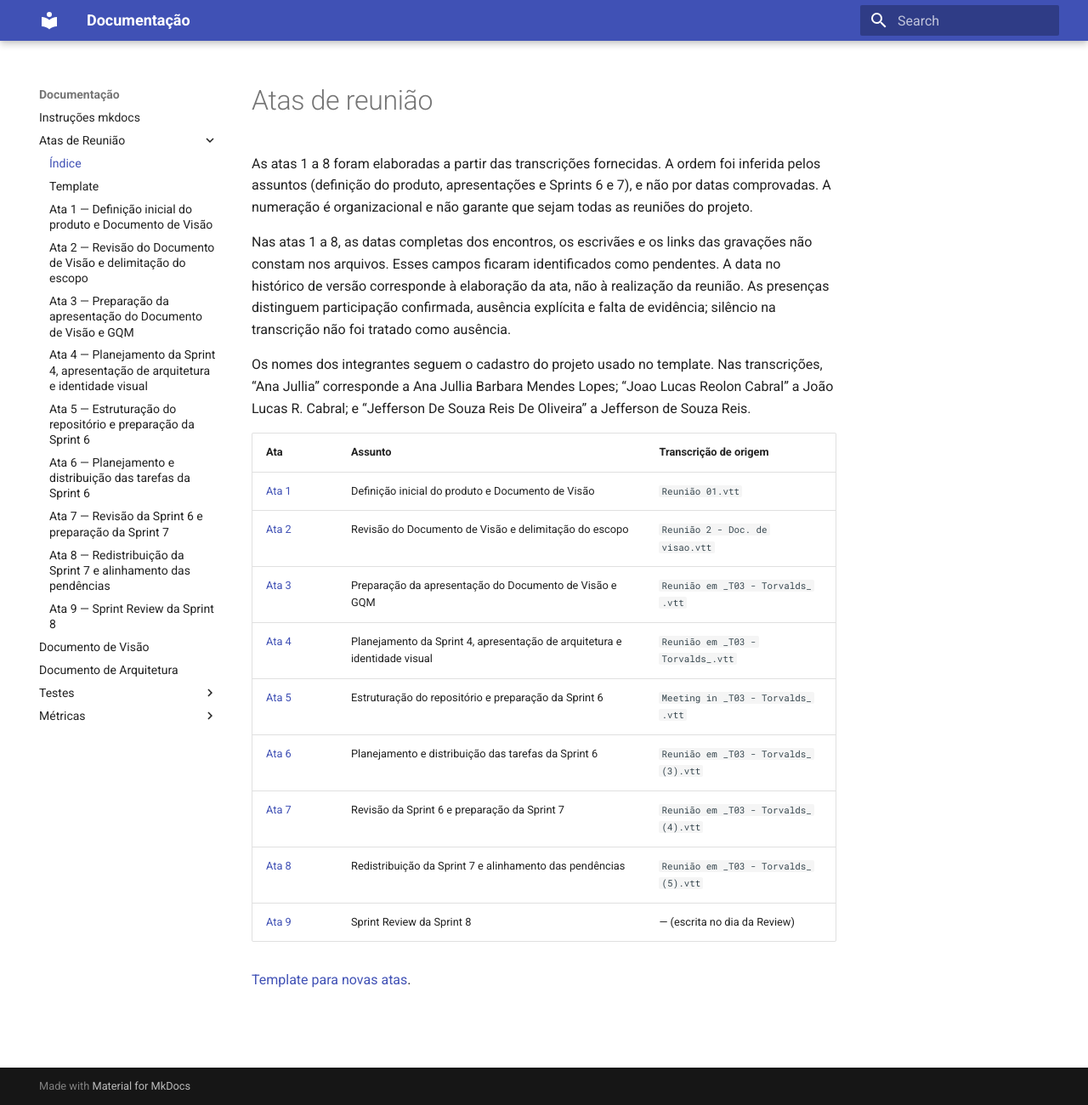
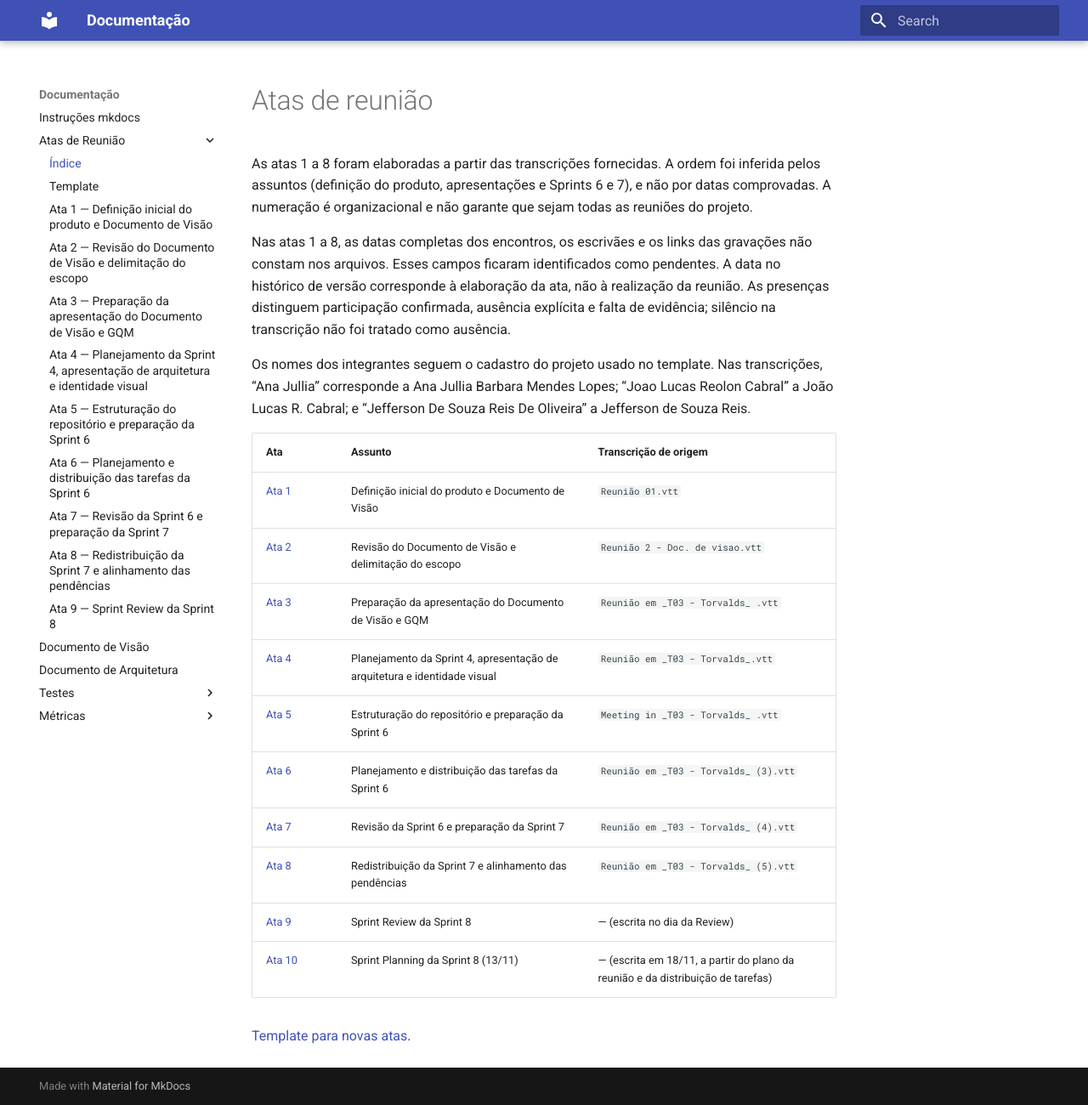
Before and after one commit to FGA0138-MDS-Ajax/2026.2-T03-Torvalds, an MkDocs documentation site: the page built from docs/atas-reuniao/index.md, in a window 1280 px wide and 1300 px high. Shown: the whole window at 85% size. Built offline with MkDocs 1.6.1 and Material for MkDocs 9.7.7, drawn with Linux system fonts in a browser that asks for light colours.

Commit message:
docs(atas): inclui a ata 10 no índice (#139)

```diff
--- a/docs/atas-reuniao/index.md
+++ b/docs/atas-reuniao/index.md
@@ -17,5 +17,6 @@ Os nomes dos integrantes seguem o cadastro do projeto usado no template. Nas tra
 | [Ata 7](ata-reuniao-7.md) | Revisão da Sprint 6 e preparação da Sprint 7 | `Reunião em _T03 - Torvalds_  (4).vtt` |
 | [Ata 8](ata-reuniao-8.md) | Redistribuição da Sprint 7 e alinhamento das pendências | `Reunião em _T03 - Torvalds_  (5).vtt` |
 | [Ata 9](ata-reuniao-9.md) | Sprint Review da Sprint 8 | — (escrita no dia da Review) |
+| [Ata 10](ata-reuniao-10.md) | Sprint Planning da Sprint 8 (13/11) | — (escrita em 18/11, a partir do plano da reunião e da distribuição de tarefas) |
 
 [Template para novas atas](template-ata.md).
```
